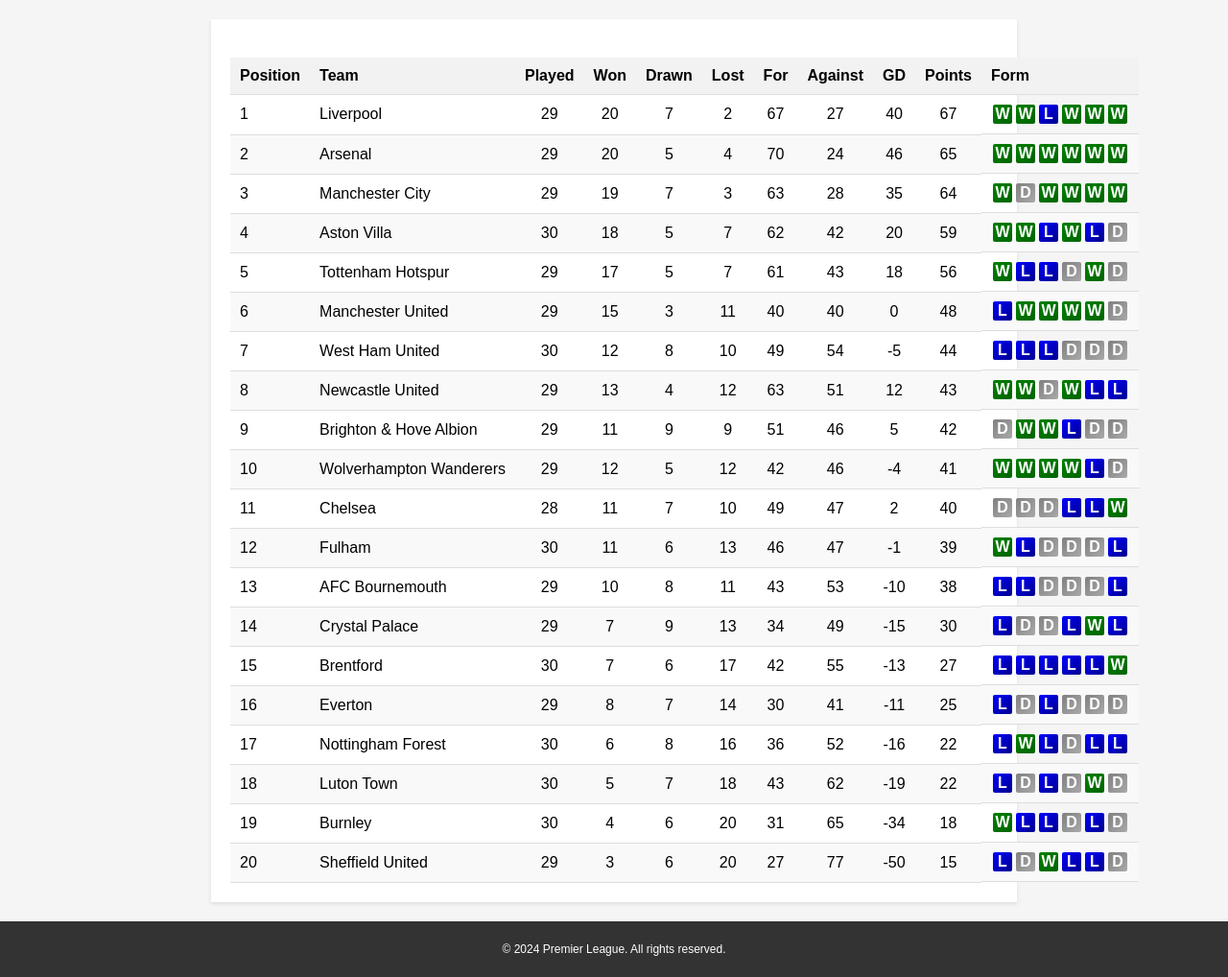
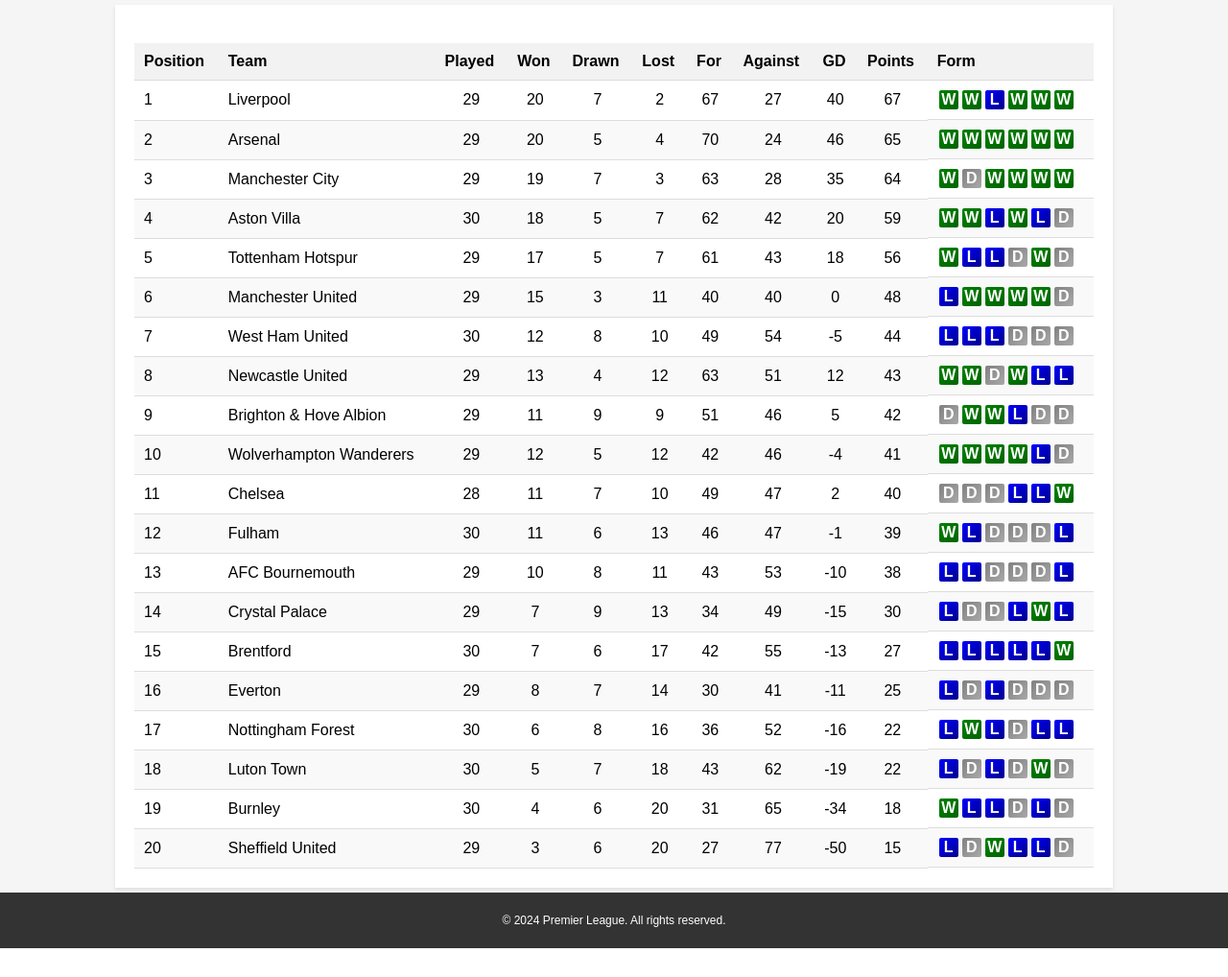
Before and after one commit to danielhafezi/PremierPulse, a PHP site: page /League.html in a window 1280 px wide. Shown: the part 68-1086 px from the top of the page at 96% size. After the commit the page ends 1056 px from the top, so only its background shows below. Run offline with PHP 8.4, Linux system fonts and the light colour scheme.

Commit message:
Fixed table margin

```diff
--- a/League.css
+++ b/League.css
@@ -18,8 +18,8 @@ body {
   }
 
   main {
-    max-width: 800px;
-    margin: 20px auto;
+    max-width: 1000px;
+    margin: 5px auto;
     padding: 20px;
     background-color: #fff;
     box-shadow: 0 2px 4px rgba(0, 0, 0, 0.1);
```
